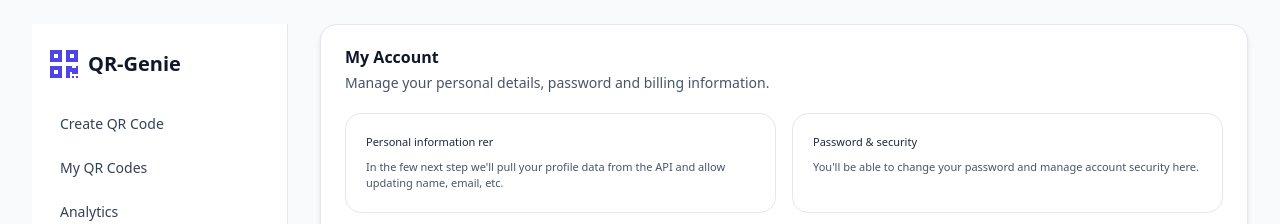
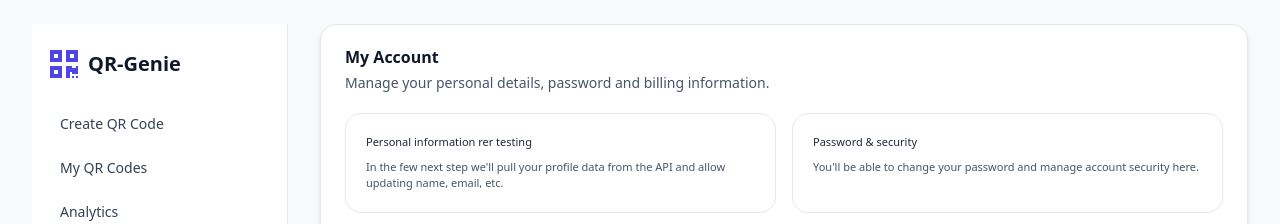
Before and after one commit to parthcse/qr_genie_tailwind, a Next.js app: page /dashboard/account in a window 1280 px wide. Shown: the top 224 px of the page. Built offline with nearby package versions, Linux system fonts and the light colour scheme.

Commit message:
Testing my CI/CD workflow.

```diff
--- a/pages/dashboard/account.js
+++ b/pages/dashboard/account.js
@@ -9,7 +9,7 @@ export default function AccountPage() {
       <div className="grid gap-4 md:grid-cols-2">
         <div className="rounded-2xl border border-slate-200 bg-white p-5 text-[11px]">
           <p className="mb-2 text-[11px] font-medium text-slate-800">
-            Personal information rer
+            Personal information rer testing
           </p>
           {/* TODO: wire to real user info */}
           <p className="text-slate-600">
```
